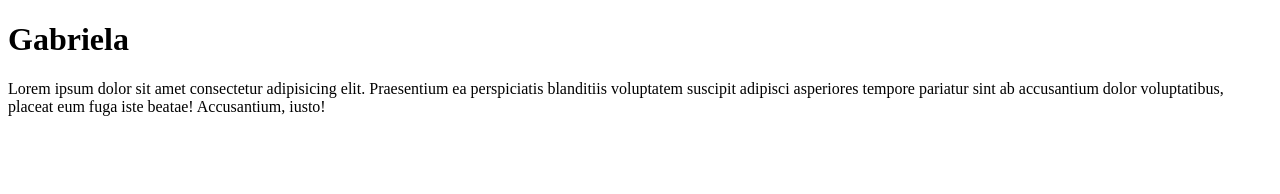
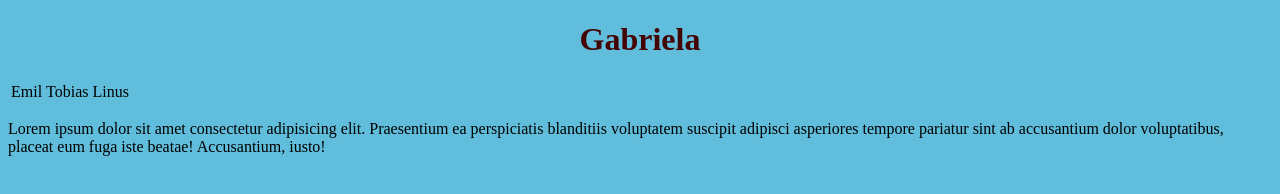
Before and after one commit to JuanPalaci/Practikutis, a plain HTML site: page index.html in a window 1280 px wide. Drawn offline with Linux system fonts and the light colour scheme.

Commit message:
CambioGabriela

```diff
--- /dev/null
+++ b/assets/index.css
@@ -0,0 +1,8 @@
+h1 {
+    color: rgb(68, 4, 4);
+    text-align: center;
+  }
+
+body {
+    background-color: rgb(96, 189, 219);
+  }
--- a/index.html
+++ b/index.html
@@ -1,6 +1,7 @@
 <!DOCTYPE html>
 <html lang="en">
 <head>
+    <link rel="stylesheet" type="text/css" href="./assets/index.css">
     <meta charset="UTF-8">
     <meta name="viewport" content="width=device-width, initial-scale=1.0">
     <title>Document</title>
@@ -8,6 +9,19 @@
 </head>
 <body>
     <h1>Gabriela</h1>
+
+    <table>
+        <tr>
+          <td>Emil</td>
+          <td>Tobias</td>
+          <td>Linus</td>
+        </tr>
+      </table>
+
     <p>Lorem ipsum dolor sit amet consectetur adipisicing elit. Praesentium ea perspiciatis blanditiis voluptatem suscipit adipisci asperiores tempore pariatur sint ab accusantium dolor voluptatibus, placeat eum fuga iste beatae! Accusantium, iusto!</p>
+
+
+
+
 </body>
 </html>
```
